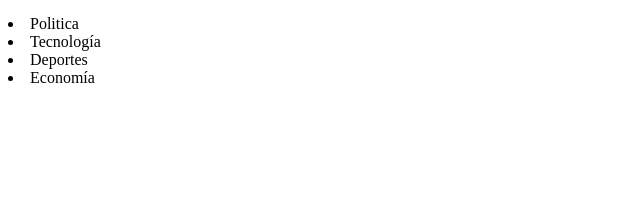
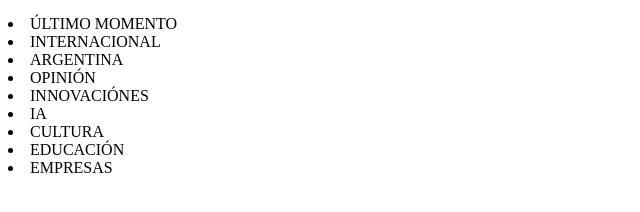
Before and after one commit to miltonfruiz/UTN-FRRO-Programacion-II-Proyecto-Final, a plain HTML site: page index.html in a window 1280 px wide. Shown: the part 104-316 px from the top of the page, without its empty margins (0-640 px from the left). Drawn offline with Linux system fonts and the light colour scheme.

Commit message:
carga de imagenes
imagen1

```diff
--- a/index.html
+++ b/index.html
@@ -17,10 +17,16 @@
 
 <nav>
     <br>
-    <li>Politica</li>
-    <li>Tecnología</li>
-    <li>Deportes</li>
-    <li>Economía</li>
+    <li>ÚLTIMO MOMENTO</li>
+    <li>INTERNACIONAL</li>
+    <li>ARGENTINA</li>
+    <li>OPINIÓN</li>
+    <li>INNOVACIÓNES</li>
+    <li>IA</li>
+    <li>CULTURA</li>
+    <li>EDUCACIÓN</li>
+    <li>EMPRESAS</li>
+
 </nav>
 
 </html>
```
Also changed, not shown: assets/MARCA-DIARIO-05.png (added), assets/foto-sophia-06.jpg (added).
